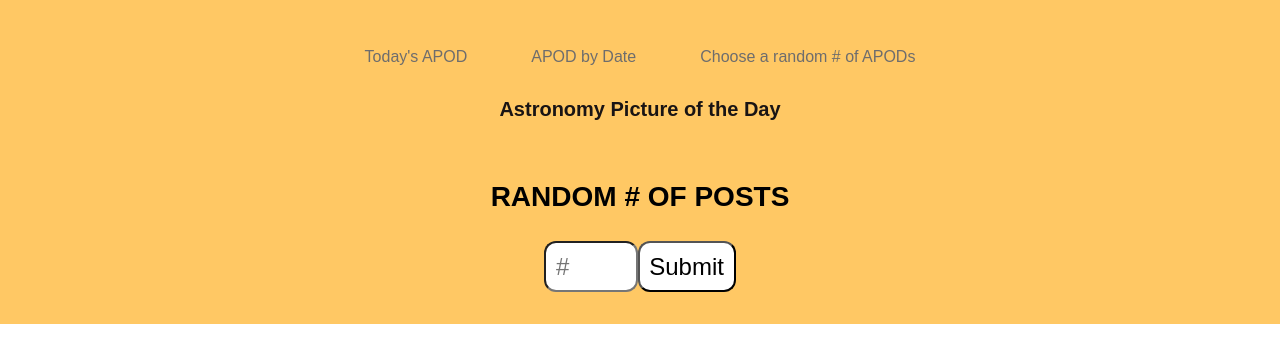
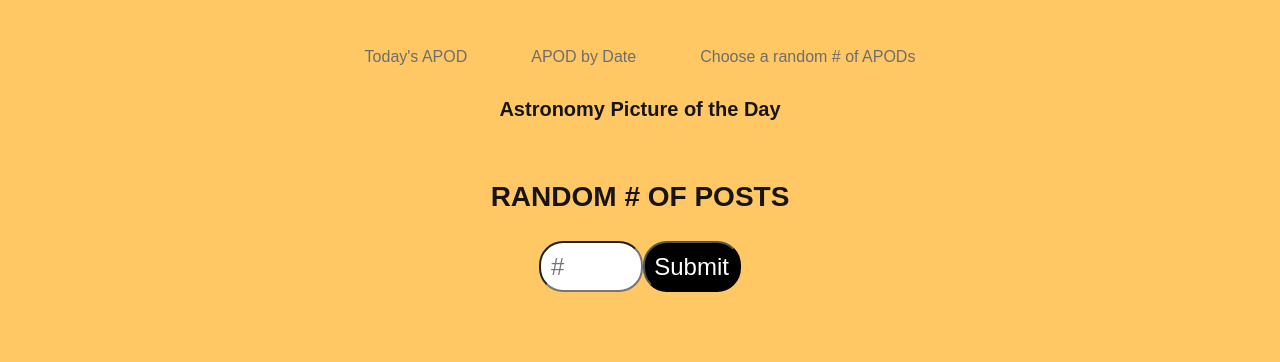
Before and after one commit to vickyphung/APOD, a React (Create React App) app: page /random in a window 1280 px wide. Shown: the top 362 px of the page. Built offline with nearby package versions, Linux system fonts and the light colour scheme.

Commit message:
updated css

```diff
--- a/src/App.css
+++ b/src/App.css
@@ -1,6 +1,6 @@
 .AppContainer {
   width: 100vw;
-  display: flex;
+  height: 100vh;
   flex-direction: column;
   margin: 0em;
   background-color: #ffc864
--- a/src/components/ApodDate/index.js
+++ b/src/components/ApodDate/index.js
@@ -30,7 +30,6 @@ const ApodDate = (props) => {
                     <img src={apodData.url}
                         className='apodImg'
                         width="auto"
-                        alt="apod"
                     />
                 </a>
             </div>
--- a/src/components/ApodRandom/index.js
+++ b/src/components/ApodRandom/index.js
@@ -29,8 +29,8 @@ console.log(movies)
       <ul className="randomUL">
         {movies.map((movie, date) => (
           <div key={date} className="randomItem">
-              <h2>{movie.title} </h2>
-              <p>{movie.date}</p>
+              <h2><span className="dateTitle">{movie.title}</span> </h2>
+              <p className="ranDate">{movie.date}</p>
 
           <div>
             <a href={movie.hdurl}>
--- a/src/components/RandomBtn/index.js
+++ b/src/components/RandomBtn/index.js
@@ -26,7 +26,7 @@ function RandomBtn(props) {
   return (
     <div className='random'>
     <div className='apodDateHeader'>
-      <p className='apodDateHeadTitle'>RANDOM # OF POSTS</p>
+      <p className='apodDateTitle'>RANDOM # OF POSTS</p>
     </div>
     <div className='formInput'>
         <form name="date-input" onSubmit={handleSubmit}>
--- a/src/style.css
+++ b/src/style.css
@@ -33,6 +33,7 @@ h1 {
     border-radius: .65em;
     height: auto;
     max-height: 100vh;
+    padding-top: 2em;
 }
 
 .apodDetails{
@@ -49,19 +50,17 @@ h1 {
     width: 70%;
 }
 
-
-
 .apodDateHeader{
     font-size: 1.75rem;
-    text-align: left;
-    border-radius: .5em;
-    /* color: white; */
     font-weight: bold;
 
 }
+.apodDateTitle {
+    color: #191414;
+}
+
 
 .border {
-    /* border: 1px solid orange; */
     margin-bottom: -5em;
     overflow-y: hidden;
     display: flex;
@@ -80,21 +79,22 @@ h1 {
 }
 
 .dateSubmit {
-    background-color: white;
+    background-color: black;
     padding: .4em;
-    border-radius: .5em;
+    border-radius: 1em;
     font-size: 1.5rem;
+    color: white;
 }
 
 .dateSubmit:hover {
-    background-color: rgb(111, 75, 207);
-    color: white;
+    background-color: white;
+    color: black;
 }
 
 .dateInput {
     background-color: white;
     padding: .4em;
-    border-radius: .5em;
+    border-radius: 1em;
     font-size: 1.5rem;
     font-family: Arial, Helvetica, sans-serif;
     letter-spacing: 1px;
@@ -110,46 +110,34 @@ h1 {
 }
 
 .randomItem {
-    display: flex;
-    flex-direction: column;
-    align-items: center;
-    justify-content: center;
-    flex-wrap: wrap;
-    border: 3px solid rgb(119, 77, 233);
+    border: 3px solid #503750;
     border-radius: 10px;
-    background-color: rgb(111, 75, 207);
-    width: 400px;
+    background-color: #503750;
+    width: 360px;
     margin: 1em;
+    color: white;
     padding: 1em;
-    color: white;
-    font-family: Helvetica;
 }
 
-.randomItemTitle{
-    background-color: rgb(111, 75, 207);
-    padding: 1em;
-    color: white;
-
+.ranDate {
+    color: #a7a4a4;
 }
 
 .randomInput {
     background-color: white;
     padding: .4em;
-    border-radius: .5em;
+    border-radius: 1em;
     font-size: 1.5rem;
-    font-family: Arial, Helvetica, sans-serif;
-    width: 70px;
-
+    width: 80px;
 }
 
-
 .randomImg {
-    width: 150px;
-    height: 150px;
+    width: 300px;
+    height: 250px;
     text-align: center;
     border: 1px solid rgb(0, 0, 0);
     background-color: black;
     border-radius: .5em;
-    padding: 1rem;
+    padding: 1em;
     overflow-y: hidden;
 }
```
